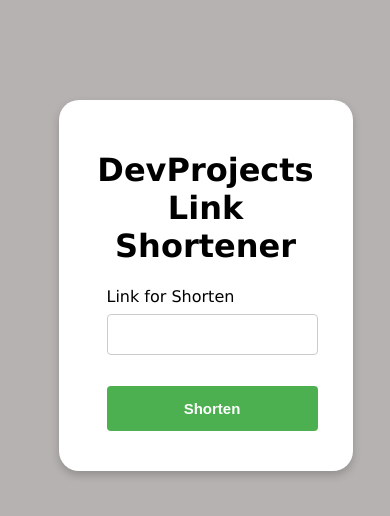
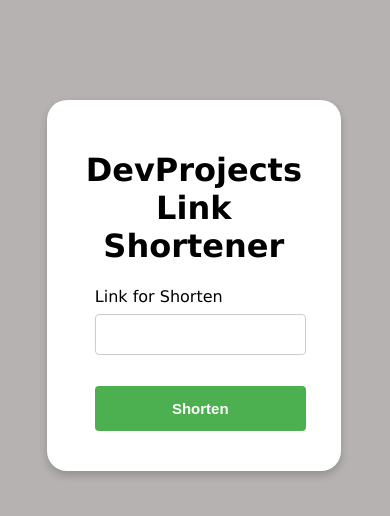
Before and after one commit to kkumar-gcc/link-shortener, a React (Create React App) app: page / in a window 390 px wide. Shown: the top 516 px of the page. Built offline with nearby package versions, Linux system fonts and the light colour scheme.

Commit message:
Update style.css

```diff
--- a/public/style.css
+++ b/public/style.css
@@ -77,7 +77,7 @@ h3 {
 }
 @media only screen and (max-width: 750px) {
   .container{
-    left:15%;
+    left:12%;
   }
   .form {
     display: block;
```
